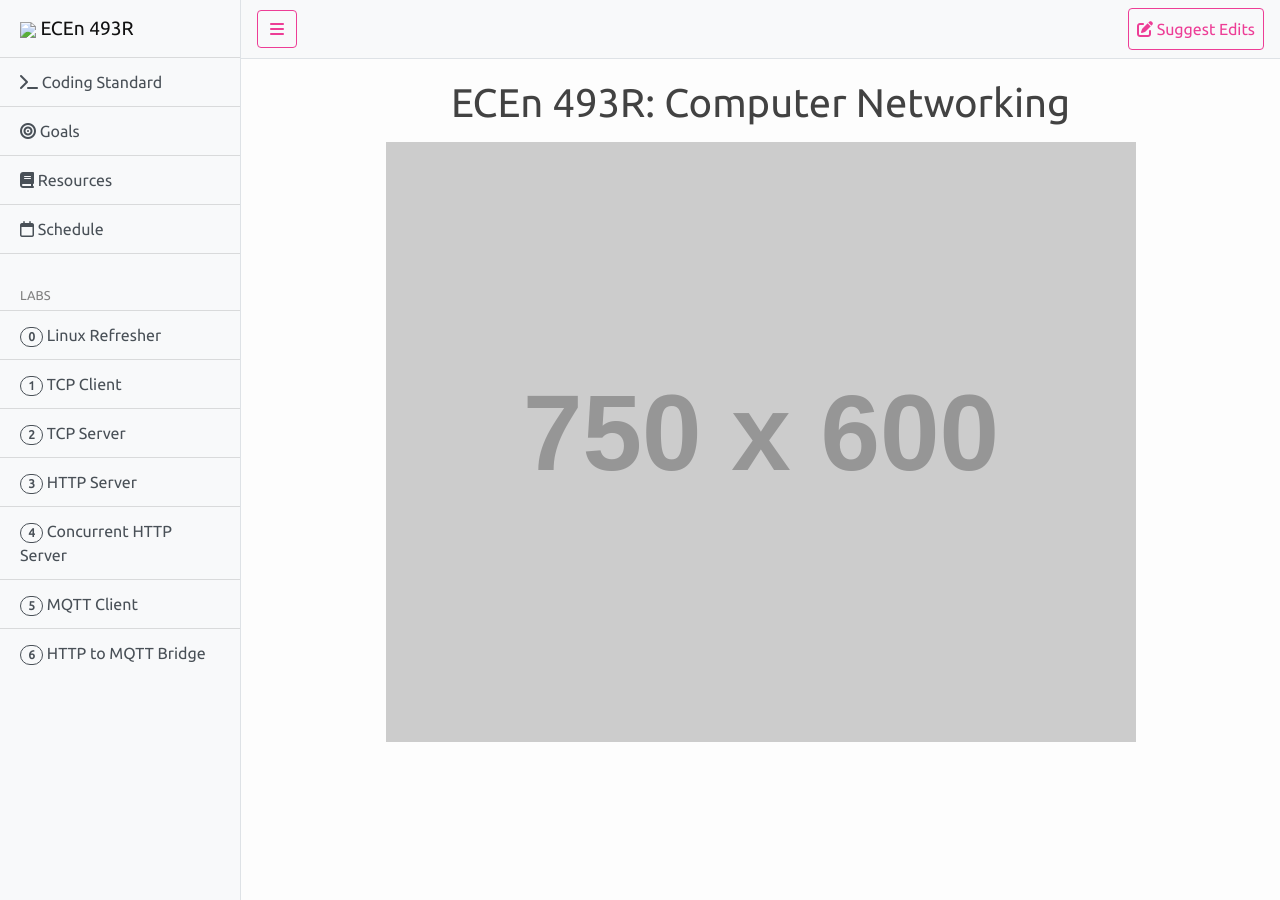
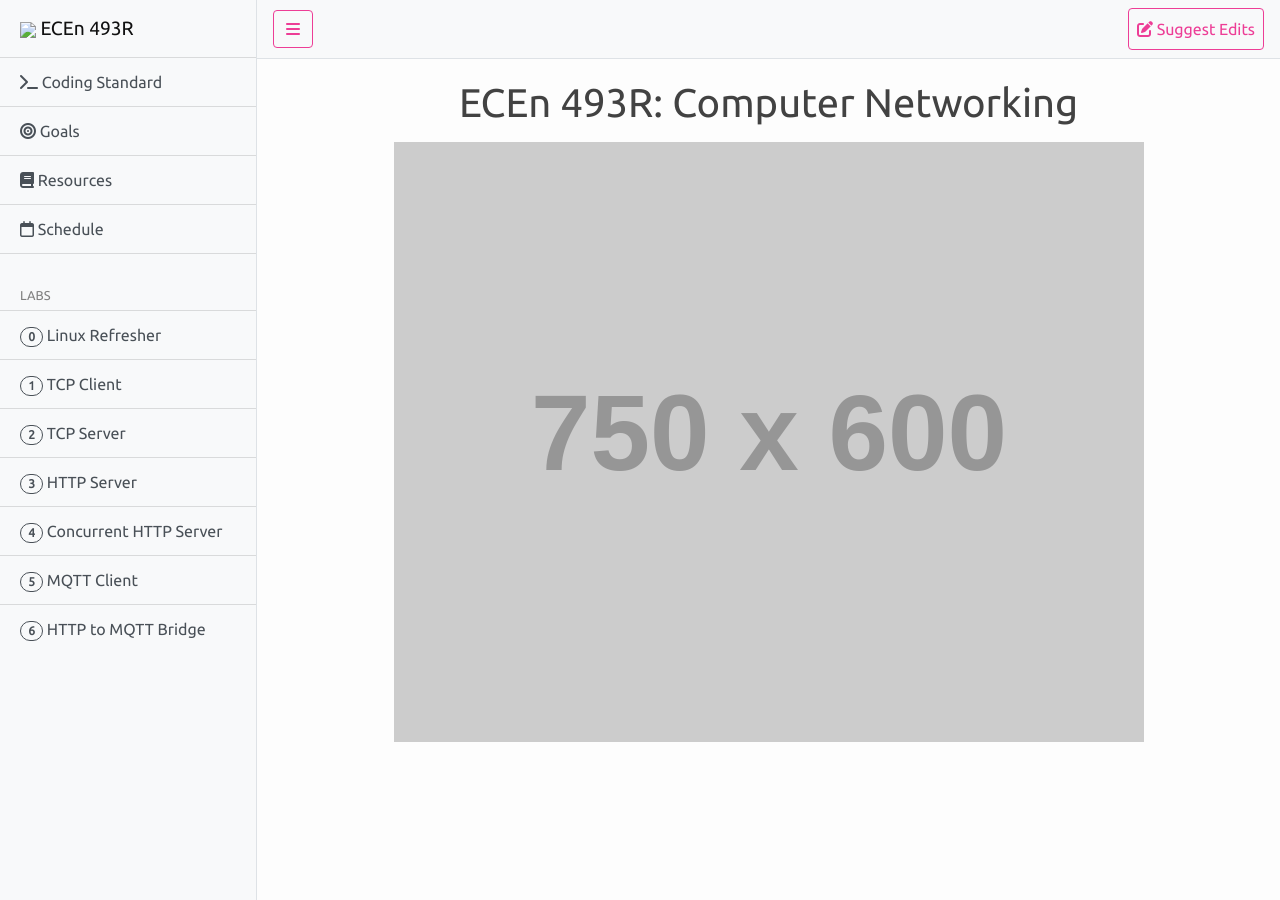
Before and after one commit to byuccl/dac_sdc_2022, a Jekyll site: the page built from index.md, in a window 1280 px wide. Built offline with Jekyll 4.4.1, drawn with Linux system fonts in a browser that asks for light colours; nearby versions of some CDN libraries.

Commit message:
Make side bar slightly bigger

```diff
--- a/_sass/simple-sidebar.scss
+++ b/_sass/simple-sidebar.scss
@@ -52,7 +52,7 @@ a.sidebar-item:focus, a.sidebar-item:hover {
 }
 
 #sidebar-wrapper .list-group {
-  width: 15rem;
+  width: 16rem;
 }
 
 #page-content-wrapper {
@@ -74,6 +74,6 @@ a.sidebar-item:focus, a.sidebar-item:hover {
   }
 
   #wrapper.toggled #sidebar-wrapper {
-    margin-left: -15rem;
+    margin-left: -16rem;
   }
 }
```
